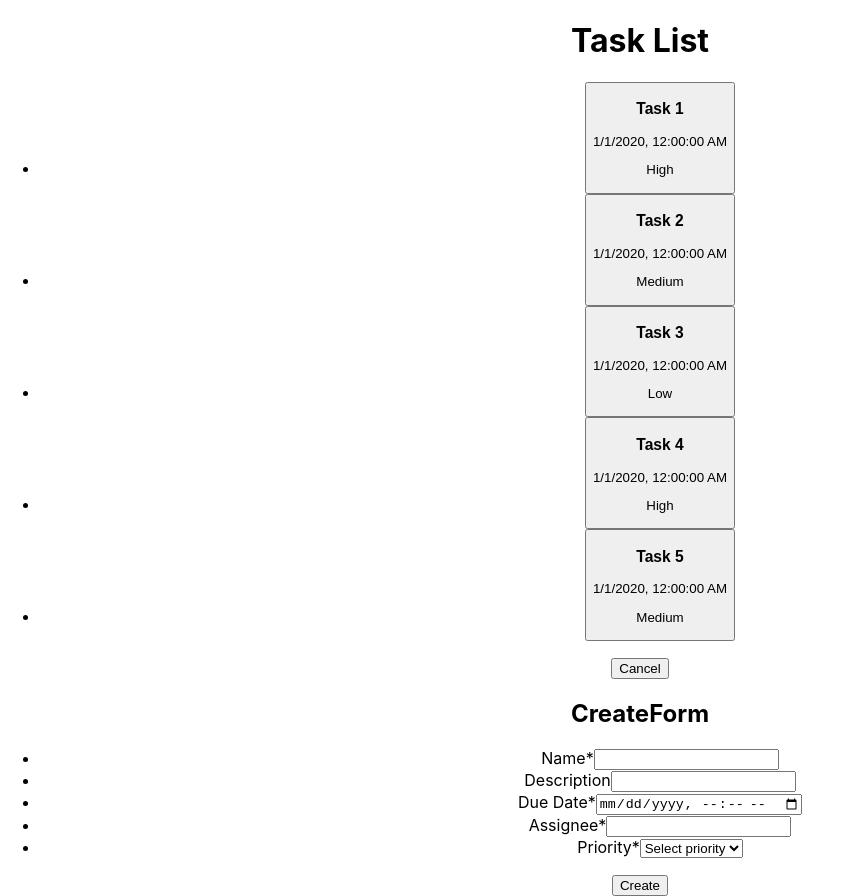
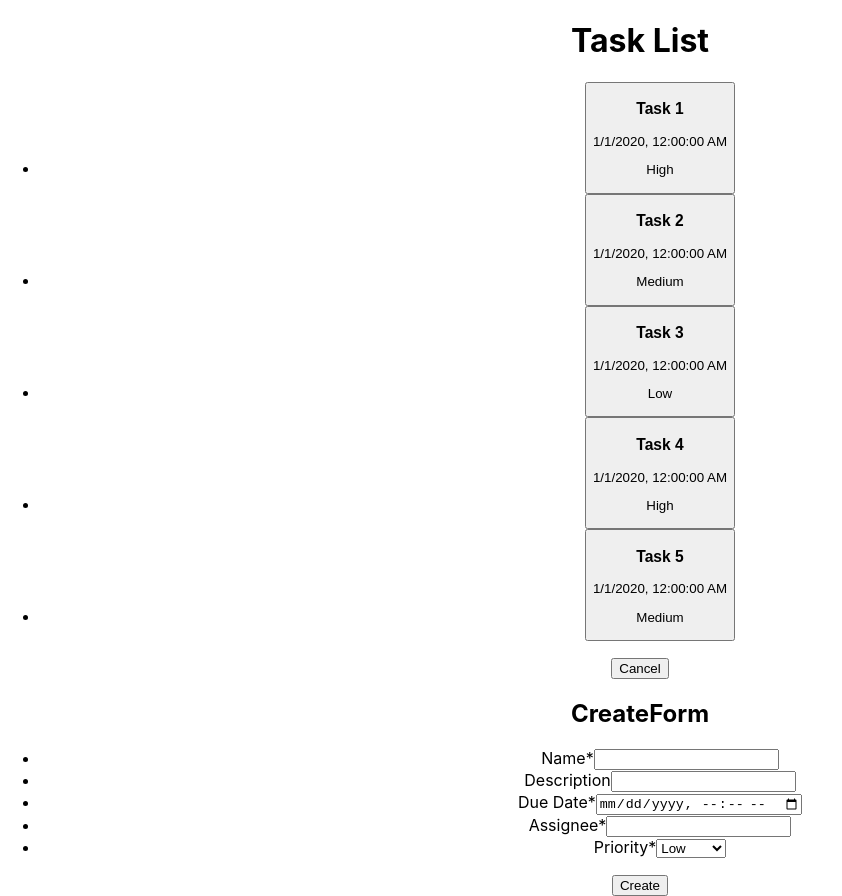
Before and after one commit to kensanangelo/task-list-demo, a React (Create React App) app: page / in a window 1280 px wide. Both pictures are taken after a click on the button "Create Task". Shown: the whole page, without its empty margins (0-842 px from the left). Built offline with nearby package versions, Linux system fonts and the light colour scheme.

Commit message:
Adds global feedback banner and connects to CreateForm

```diff
--- a/src/App.tsx
+++ b/src/App.tsx
@@ -2,14 +2,19 @@ import './App.css';
 import { TasksProvider } from './contexts/TaskContext';
 import Header from './common/Header/Header';
 import TaskList from './pages/TaskList';
+import FeedbackBanner from './common/FeedbackBanner';
+import { FeedbackProvider } from './contexts/FeedbackContext';
 
 const App = () => {
 	return (
 		<TasksProvider>
-			<div className='App'>
-				<Header />
-				<TaskList />
-			</div>
+			<FeedbackProvider>
+				<div className='App'>
+					<FeedbackBanner />
+					<Header />
+					<TaskList />
+				</div>
+			</FeedbackProvider>
 		</TasksProvider>
 	);
 };
--- a/src/common/CreateForm/CreateForm.tsx
+++ b/src/common/CreateForm/CreateForm.tsx
@@ -1,18 +1,21 @@
-import { useState } from 'react';
+import { useState, FormEvent } from 'react';
 import { useTasksContext } from '../../contexts/TaskContext';
 import { Task } from '../../types/Task';
+import { useFeedbackContext } from '../../contexts/FeedbackContext';
 
 const emptyFormState = {
 	name: '',
 	description: '',
 	due: '',
 	assignee: '',
-	priority: '',
+	priority: 'Low',
 };
 
 const CreateForm = () => {
 	const [isOpen, setIsOpen] = useState(false);
 	const [formState, setFormState] = useState(emptyFormState);
+
+	const { addFeedback } = useFeedbackContext();
 
 	const { createTask } = useTasksContext();
 
@@ -20,23 +23,36 @@ const CreateForm = () => {
 		setFormState({ ...formState, [key]: value });
 	};
 
-	const submitTask = () => {
+	const submitTask = async (e: FormEvent<HTMLFormElement>) => {
+		e.preventDefault();
+
 		if (
 			!formState.name ||
 			!formState.due ||
 			!formState.assignee ||
 			!formState.priority
 		) {
-			// TODO: Show error message
+			addFeedback('Please complete all required fields', 'error');
 			return;
 		}
 
-		createTask(formState as Partial<Task>);
+		try {
+			await createTask(formState as Partial<Task>);
+			closeForm();
+			addFeedback('Task created successfully!', 'success');
+			window.scrollTo({ top: 0, behavior: 'smooth' });
+		} catch (error) {
+			addFeedback('Something went wrong. Could not create task', 'error');
+		}
 	};
 
-	const cancel = () => {
+	const clearFormState = () => {
+		setFormState(emptyFormState);
+	};
+
+	const closeForm = () => {
 		setIsOpen(false);
-		setFormState(emptyFormState);
+		clearFormState();
 	};
 
 	if (!isOpen) {
@@ -45,7 +61,7 @@ const CreateForm = () => {
 
 	return (
 		<form onSubmit={submitTask}>
-			<button type='button' onClick={cancel}>
+			<button type='button' onClick={closeForm}>
 				Cancel
 			</button>
 			<h2>CreateForm</h2>
@@ -57,6 +73,7 @@ const CreateForm = () => {
 						id='name'
 						value={formState.name}
 						onChange={(e) => updateFormState('name', e.target.value)}
+						required
 					/>
 				</li>
 				<li>
@@ -77,6 +94,7 @@ const CreateForm = () => {
 						id='due'
 						value={formState.due}
 						onChange={(e) => updateFormState('due', e.target.value)}
+						required
 					/>
 				</li>
 				<li>
@@ -86,6 +104,7 @@ const CreateForm = () => {
 						id='assignee'
 						value={formState.assignee}
 						onChange={(e) => updateFormState('assignee', e.target.value)}
+						required
 					/>
 				</li>
 				<li>
@@ -94,13 +113,11 @@ const CreateForm = () => {
 						id='priority'
 						value={formState.priority}
 						onChange={(e) => updateFormState('priority', e.target.value)}
+						required
 					>
-						<option value='' disabled selected>
-							Select priority
-						</option>
-						<option value='low'>Low</option>
-						<option value='medium'>Medium</option>
-						<option value='high'>High</option>
+						<option value='Low'>Low</option>
+						<option value='Medium'>Medium</option>
+						<option value='High'>High</option>
 					</select>
 				</li>
 			</ul>
--- /dev/null
+++ b/src/common/FeedbackBanner.tsx
@@ -0,0 +1,31 @@
+import { useState, useEffect } from 'react';
+import { useFeedbackContext } from '../contexts/FeedbackContext';
+
+const FeedbackBanner = () => {
+	const [isOpen, setIsOpen] = useState(false);
+
+	const { feedback } = useFeedbackContext();
+
+	useEffect(() => {
+		if (!feedback.message) return;
+
+		setIsOpen(true);
+	}, [feedback.message]);
+
+	return isOpen ? (
+		<div
+			className={`feedback-banner ${
+				feedback.type === 'success'
+					? `feedback-banner--success`
+					: `feedback-banner--error`
+			}`}
+		>
+			<p>{feedback.message}</p>
+			<button onClick={() => setIsOpen(false)} aria-label='Close'>
+				X
+			</button>
+		</div>
+	) : null;
+};
+
+export default FeedbackBanner;
--- /dev/null
+++ b/src/contexts/FeedbackContext.tsx
@@ -0,0 +1,51 @@
+import React, { useState, useContext } from 'react';
+
+type Type = 'success' | 'error';
+
+interface Message {
+	message: string;
+	type: Type;
+}
+
+interface ProviderProps {
+	children: React.ReactNode;
+}
+
+interface ContextProps {
+	feedback: Message;
+	addFeedback: (message: string, type: Type) => void;
+}
+
+const defaultState = {
+	feedback: {
+		message: '',
+		type: 'error' as Type,
+	},
+	addFeedback: () => {},
+};
+
+export const FeedbackContext = React.createContext<ContextProps>(defaultState);
+
+export const FeedbackProvider = ({ children }: ProviderProps) => {
+	const [feedback, setFeedback] = useState<Message>({
+		message: '',
+		type: 'error',
+	});
+
+	const addFeedback = async (message: string, type: Type) => {
+		setFeedback({ message, type });
+	};
+
+	const value = {
+		feedback,
+		addFeedback,
+	};
+
+	return (
+		<FeedbackContext.Provider value={value}>
+			{children}
+		</FeedbackContext.Provider>
+	);
+};
+
+export const useFeedbackContext = () => useContext(FeedbackContext);
```
